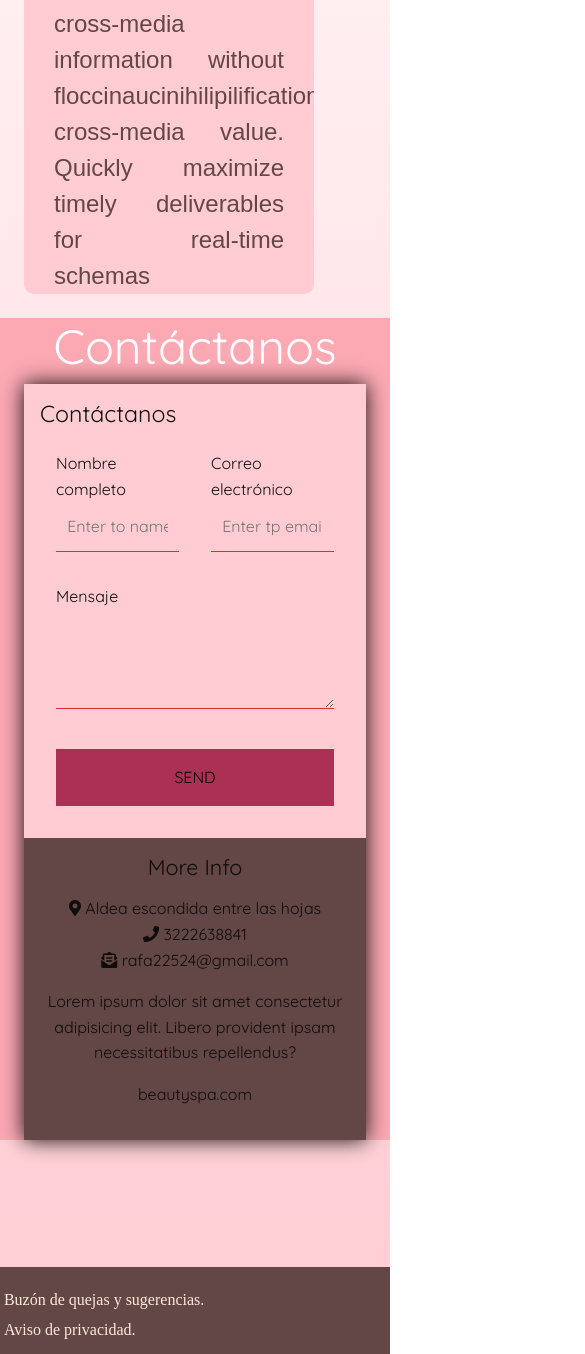
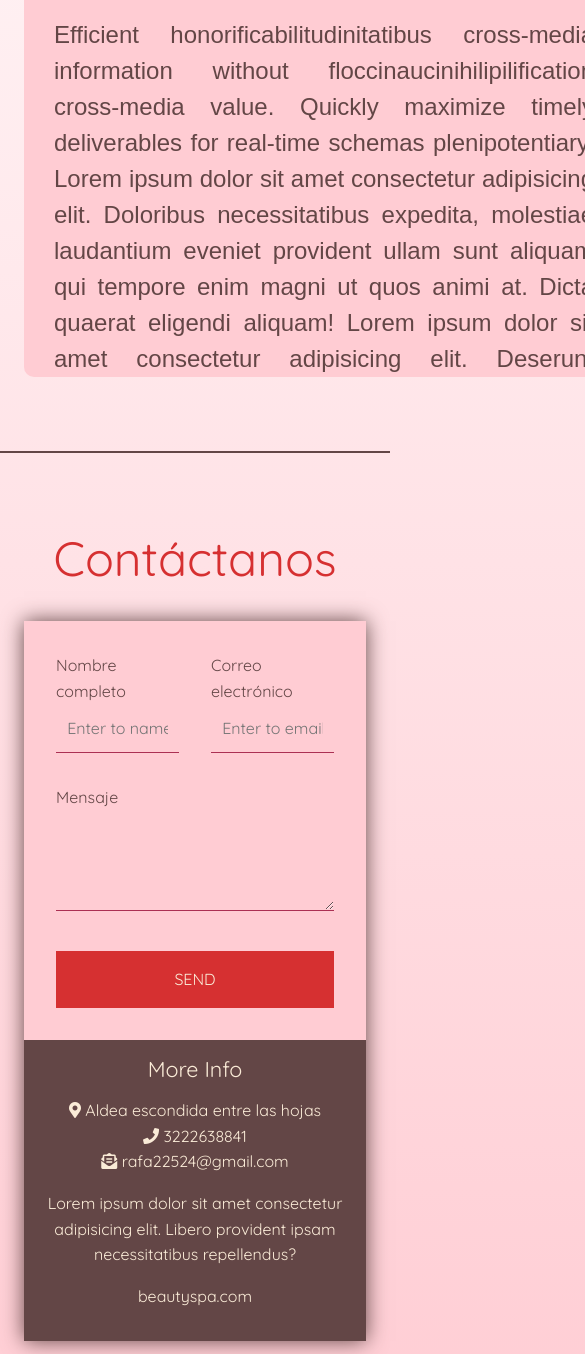
Before and after one commit to alexeigastaldielz/Beauty_Spa, a plain HTML site: page PaginasHTML/Contacto.html in a window 390 px wide. Shown: the part 646-2000 px from the top of the page, 585 px wide, since content can reach past the window. Drawn offline with nearby package versions, Linux system fonts and the light colour scheme; files that its build step writes are made by us from their sources.

Commit message:
Navbar/Colores/etc
Aún no puedo hacer mi cuadrito responsivo :( pero todo lo demás sí es

```diff
--- a/CarpetasCss/Contacto.css
+++ b/CarpetasCss/Contacto.css
@@ -1,26 +1,28 @@
 
 * {
   box-sizing: border-box;
+  margin: 0;
+  padding: 0;
 }
-/*CSS NavBar*/
 
 body {
-
   background: linear-gradient(to bottom, white, #FFCCD3);
   line-height: 1.6;
   font-family: 'Quicksand', sans-serif;
   padding: 0 ;
 }
 
-/*Prueba de navbar */
+.linea {
+  border-top: 2px solid #634646;
+  height: 1px;
+  max-width: 400px;
+  padding: 0;
+  margin: 50px auto 0 auto;
+}
+
+/*CSS NavBar*/
 
 @import url("https://fonts.googleapis.com/css2?family=Lora&display=swap");
-
-* {
-    margin: 0;
-    padding: 0;
-    box-sizing: border-box;
-}
 
 li {
     list-style: none;
@@ -76,8 +78,12 @@ a {
   color: #AB3053;
 }
 
-.shoppingBag{
+.shoppingBag i{
   color: #d63031;
+  font-size: 30px;
+}
+.shoppingBag i:hover{
+  color: #fff;
 }
 
 .nav-link:hover{
@@ -134,11 +140,10 @@ a {
     transform: translateY(-8px) rotate(-45deg);
 }
 }
+
+
 /*INICIO DE CSS PARA FORMULARIO*/
 .content {
-  background: #FCA9B4
-  ;
-  color: #fff;
   line-height: 1.6;
   font-family: 'Quicksand', sans-serif;
   padding: 0 1.5em;
@@ -159,16 +164,12 @@ ul {
 .logo {
   text-align: center;
   font-size: 3em;
-}
-
-.logo span {
-  color: #000000;
+  color: #d63031;
 }
 
 .contact-wrapper {
   box-shadow: 0 0 20px;
-  color: #0f0c0c
-  ;
+  color: #634646;
 }
 
 .contact-wrapper > * {
@@ -206,13 +207,13 @@ ul {
   border: none;
   background: none;
   outline: 0;
-  color: rgb(0, 0, 0);
-  border-bottom: 1px solid #d63031;
+  color: #634646;
+  border-bottom: 1px solid #AB3053;
 }
 
 .contacts-form form button {
-  background: #AB3053
-  ;
+  background: #d63031;
+  color: antiquewhite;
   border: 0;
   text-transform: uppercase;
   padding: 1em;
@@ -220,16 +221,16 @@ ul {
 
 .contacts-form form button:hover,
 .contacts-form form button:focus {
-  background: #585454;
-  color: rgb(197, 185, 185);
+  background:#AB3053;
+  color: antiquewhite;
   transition: background-color 1s ease-out;
   outline: 0;
 }
 
 /* CONTACT INFO */
 .contact-info {
-  background: #634646
-  ;
+  background: #634646;
+  color: antiquewhite;
 }
 
 .contact-info h4, .contact-info ul, .contact-info p {
@@ -254,12 +255,17 @@ ul {
   .contact-info p {
       text-align: left;
   }
-}/*FIN DE CSS PARA FORMULARIO*/
+}
+
+/*FIN DE CSS PARA FORMULARIO*/
+
+/****************************TAMAÑOS LOGOS CONTATO IVAR*********************************************/
+
 .tamañologo{
   max-width: 300px;
   min-height: 100px;
 }
-/****************************TAMAÑOS LOGOS CONTATO IVAR*********************************************/
+
 .imagesposition{
   display: flex;
   justify-content: center;
@@ -286,36 +292,39 @@ ul {
 
 @import url("https://fonts.googleapis.com/css2?family=Shippori+Mincho:wght@600&display=swap");
 
-/* Force scrollbars onto browser window */
-
 .boxUno{
 position: relative;
-top: 20px;
-left: 200px;
+margin-left: auto;
+margin-right: auto;
+display: block;
 border-radius: 10px;
-background-color: #FC5162;
 width: 165px;
 height: 70px;
+background-color: #FC5162;
 color: antiquewhite;
 padding: 10px;
+}
+
+/* Box styles */
+.myBox {
+width: 600px;
+height: 400px;
+margin-left: auto;
+margin-right: auto;
+margin-top: -20px;
+display: block;
+border-width: 2px;
+border-radius: 10px;
+background-color: #FFCCD3;
+padding: 30px;
+padding-top: 40px;
+overflow: scroll;
 }
 
 #boxUnoFont{
   font-family: 'Shippori Mincho', serif;
   font-size: 35px;
   text-align: center;
-}
-
-/* Box styles */
-.myBox {
-border-width: 2px;
-border-radius: 10px;
-background-color: #FFCCD3;
-padding: 30px;
-padding-top: 40px;
-width: 600px;
-height: 400px;
-overflow: scroll;
 }
 
 #myBoxFont{
@@ -358,18 +367,34 @@ background: #AB3053;
   position: absolute;
   top:40%;
   left: 1%;
-  font-family: lora;
 }
 
 .footerTextDrcha{
   position: absolute;
   top:40%;
   right: 1%;
-  font-family: lora;
 }
 
 
-/*box size with media queries*/
+/*box size with media queries
+
+@media(min-width: 700px) {
+  .content {
+    padding: 0 4em;
+  }
+  .contact-wrapper {
+      display: grid;
+      grid-template-columns: 2fr 1fr;
+  }
+  .contact-wrapper > * {
+      padding: 2em;
+  }
+  .contact-info h4,
+  .contact-info ul,
+  .contact-info p {
+      text-align: left;
+  }
+}
 
 @media screen and (min-width: 524px) and (max-width: 700px){
   .boxUno{
@@ -428,3 +453,4 @@ background: #AB3053;
     left: 1%;
   }
 }
+*/
--- a/PaginasHTML/Contacto.html
+++ b/PaginasHTML/Contacto.html
@@ -30,13 +30,13 @@
           <a href="#" class="nav-logo">DIVINITÉ</a>
           <ul class="nav-menu">
               <li class="nav-item">
-                  <a href="#aboutUs" class="nav-link"><i class="cp cp-id-card-o"></i>&nbsp;&nbsp;About us</a>
+                  <a href="#aboutUs" class="nav-link"><i class="cp cp-flower"></i>&nbsp;&nbsp;About us</a>
               </li>
               <li class="nav-item">
-                  <a href="#CONTACT" class="nav-link"><i class="cp cp-worldwide-o"></i>&nbsp;&nbsp;Contact us</a>
+                  <a href="#CONTACT" class="nav-link"><i class="cp cp-contacts"></i>&nbsp;&nbsp;Contact us</a>
               </li>
               <li class="nav-item">
-                  <a href="#ourProject" class="nav-link"><i class="cp cp-code"></i>&nbsp;&nbsp;Home</a>
+                  <a href="#ourProject" class="nav-link"><i class="cp cp-home"></i>&nbsp;&nbsp;Home</a>
               </li>
               <li class="nav-item">
                 <a href="#ourProject" class="shoppingBag"><i class="cp cp-shopping-bag"></i></a>
@@ -62,7 +62,7 @@
     </div>
 
     <!--LOGOS IVAR -->
-
+    <div class="linea"></div><br><br>
 <!--CUADRO DE NOSOTROS CANDY-->
 
 <div class="container">
@@ -84,16 +84,16 @@
   </div>
 </div>
 
+<div class="linea"></div> <br><br><br>
+
 <!--INICIO DE FORMULARIO-->
 </script>
 <div class="content">
 
-    <h1 class="logo">Contáctanos </h1>
+    <h1 class="logo">Contáctanos </h1><br>
 
     <div class="contact-wrapper animated bounceInUp">
         <div class="contacts-form">
-            <h3>Contáctanos</h3>
-
             <form method="POST" class="contact-form">
                 <p>
                     <label>Nombre completo</label>
@@ -101,7 +101,7 @@
                 </p>
                 <p>
                     <label  for= "">Correo electrónico</label>
-                    <input type="text" id="email"  placeholder="Enter tp email" >
+                    <input type="text" id="email"  placeholder="Enter to email" >
                 </p>
 
                 <p class="block">
@@ -133,7 +133,7 @@
 
 </div>
 
-<br><br><br><br><br>
+<br><br><br>
 
 
 <!--Fin de formulario-->
```
